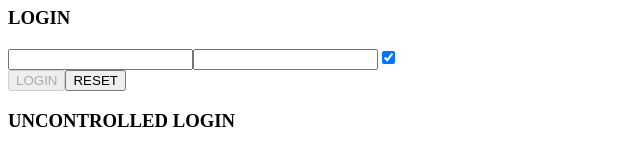
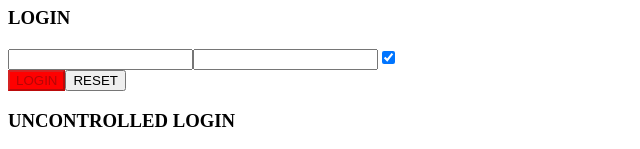
Before and after one commit to Baku305/react-exercises, a React (Create React App) app in the folder react-exercises/: page / in a window 1280 px wide. Shown: the part 333-482 px from the top of the page, without its empty margins (0-640 px from the left). Built offline with nearby package versions, Linux system fonts and the light colour scheme.

Commit message:
styling-components-03/add style to button in login.jsx

```diff
--- a/react-exercises/src/Login.jsx
+++ b/react-exercises/src/Login.jsx
@@ -54,7 +54,7 @@ export default class Login extends React.Component {
 							onChange={this.eventHandler}
 						/>
 					</div>
-					<button onClick={()=>this.props.onLogin(this.state)} disabled={!this.state.compiled}>
+					<button onClick={()=>this.props.onLogin(this.state)} disabled={!this.state.compiled} style={{backgroundColor : this.state.password.length < 8 ? 'red' : 'green'}}>
 						LOGIN
 					</button>
 					<button onClick={this.eventReset}>RESET</button>
```
